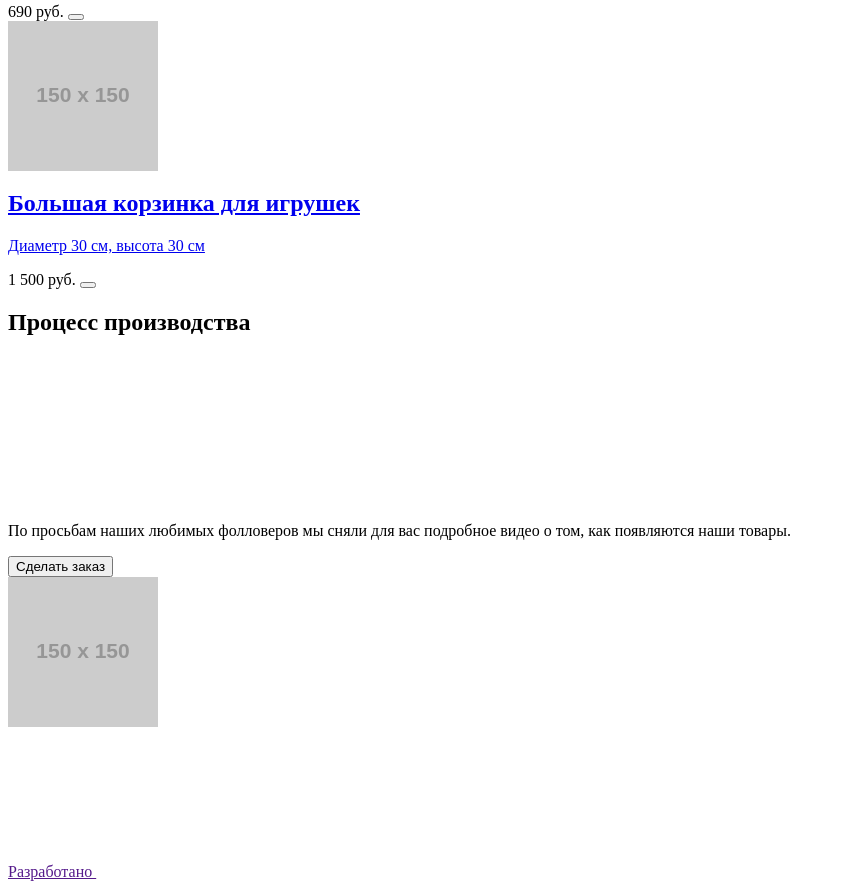
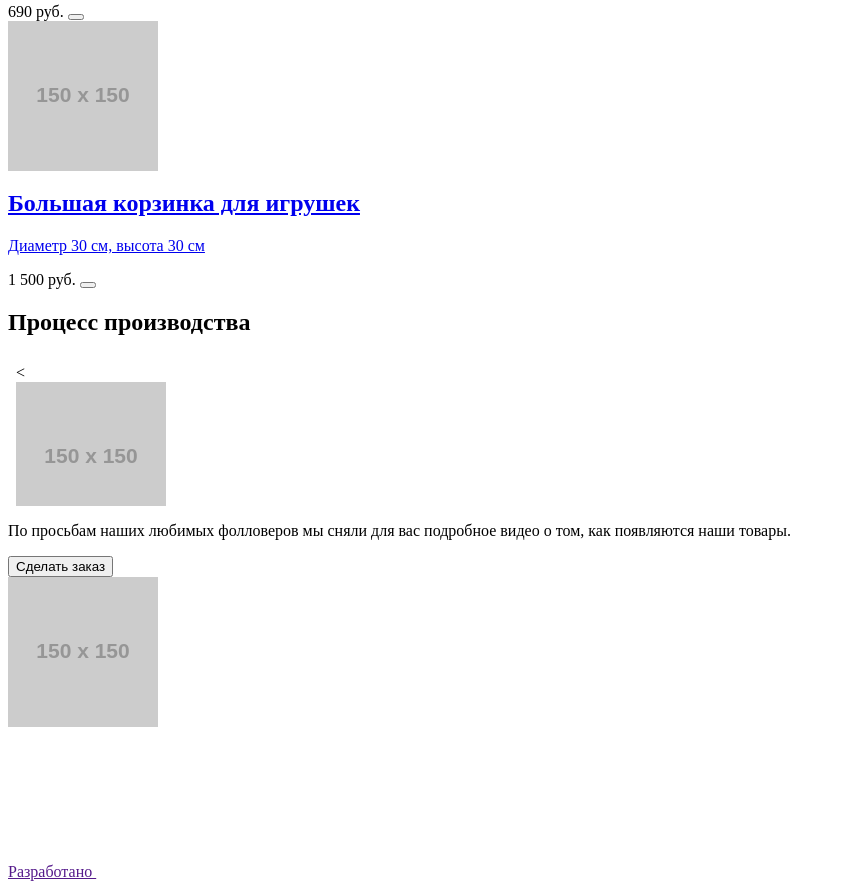
Before and after one commit to JuliaMars/455213-mishka-18, a website: page source/catalog.html in a window 1280 px wide. Shown: the part 864-1753 px from the top of the page, without its empty margins (0-841 px from the left). Drawn offline with Linux system fonts and the light colour scheme; placeholder pictures from the web are drawn by us.

```diff
--- a/source/catalog.html
+++ b/source/catalog.html
@@ -76,7 +76,7 @@
     <section class="production-video">
       <h2 class="production-video__title">Процесс производства</h2>
       <div class="production-video__wrapper">
-        <iframe class="production-video__iframe src="#" frameborder="0"></iframe>
+        <iframe class="production-video__iframe" src="#" frameborder="0"></iframe>
       </div>
       <p class="production-video__description">По просьбам наших любимых фолловеров мы сняли для вас подробное видео о том, как появляются наши товары.</p>
       <button class="btn production-video__btn">Сделать заказ</button>
```
